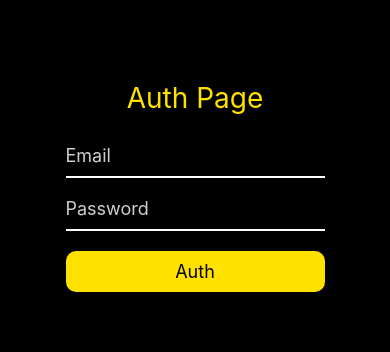
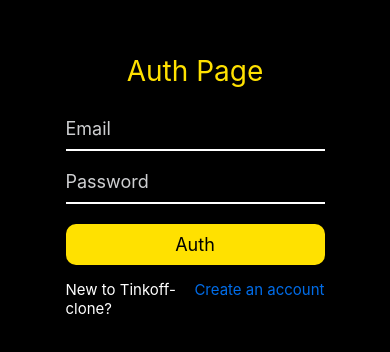
Before and after one commit to DOMININ/tinkoff-clone, a React Native app: screen /Auth in a window 390 px wide. Shown: the part 236-588 px from the top of the page. Built offline with nearby package versions, Linux system fonts and the light colour scheme; no server answers.

Commit message:
Added registration

```diff
--- a/context.tsx
+++ b/context.tsx
@@ -1,6 +1,13 @@
 import React, { useEffect, useState } from 'react';
-import { getAuth, onAuthStateChanged, signInWithEmailAndPassword, signOut, User } from 'firebase/auth';
-import { getFirestore, doc, getDoc, DocumentData } from 'firebase/firestore';
+import {
+  getAuth,
+  onAuthStateChanged,
+  signInWithEmailAndPassword,
+  signOut,
+  User,
+  createUserWithEmailAndPassword
+} from 'firebase/auth';
+import { getFirestore, doc, getDoc, DocumentData, setDoc } from 'firebase/firestore';
 import { Alert } from 'react-native';
 
 interface UserInfo {
@@ -13,6 +20,7 @@ interface ContextProps {
   userInfo: DocumentData,
   isLoading: boolean,
   handleLogin: (email: string, password: string) => Promise<void>,
+  handleRegister: (email: string, password: string) => Promise<void>,
   handleLogout: () => Promise<void>
   getUserData: (uid: string) => Promise<void>
 }
@@ -27,16 +35,24 @@ export const AuthProvider: React.FC = ({ children }) => {
   const auth = getAuth();
   const db = getFirestore();
 
+  const handleRegister = async (email: string, password: string) => {
+    setIsLoading(true);
+    await createUserWithEmailAndPassword(auth, email, password)
+    .then(async ({ user }) => {
+      setUser(user);
+      await setDoc(doc(db, 'users', user.uid), {
+        name: email
+      });
+    })
+    .catch((error) => Alert.alert('Failed register:', error))
+    .finally(() => setIsLoading(false));
+  };
+
   const handleLogin = async (email: string, password: string) => {
     setIsLoading(true);
     await signInWithEmailAndPassword(auth, email, password)
     .then(async ({ user }) => {
       setUser(user);
-
-      // for register
-      // await setDoc(doc(db, 'users', user.uid), {
-      //   name: 'testo'
-      // });
     })
     .catch((error) => Alert.alert('Failed login:', error))
     .finally(() => setIsLoading(false));
@@ -75,7 +91,16 @@ export const AuthProvider: React.FC = ({ children }) => {
     });
   }, []);
 
-  const value = { user, userInfo, isLoading, initializing, handleLogin, handleLogout, getUserData };
+  const value = {
+    user,
+    userInfo,
+    isLoading,
+    initializing,
+    handleLogin,
+    handleLogout,
+    getUserData,
+    handleRegister
+  };
 
   return <AuthContext.Provider value={value}>{children}</AuthContext.Provider>;
 };
--- a/screens/Auth.tsx
+++ b/screens/Auth.tsx
@@ -1,7 +1,7 @@
 import React, { useState } from 'react';
 import styled from 'styled-components/native';
 import { YellowButton } from '../components/YellowButton';
-import { Keyboard, TouchableWithoutFeedback } from 'react-native';
+import { Keyboard, TouchableOpacity, TouchableWithoutFeedback } from 'react-native';
 import { useAuth } from '../hooks/useAuth';
 import { Loader } from '../components/Loader';
 
@@ -12,7 +12,8 @@ interface Data {
 
 export const Auth = () => {
   const [data, setData] = useState<Data>({} as Data);
-  const { handleLogin, isLoading } = useAuth();
+  const [isLoginPage, setIsLoginPage] = useState(true);
+  const { handleLogin, handleRegister, isLoading } = useAuth();
 
   if (isLoading) {
     return <Loader />;
@@ -22,7 +23,7 @@ export const Auth = () => {
     <TouchableWithoutFeedback onPress={() => Keyboard.dismiss()}>
       <Container>
         <Wrapper>
-          <Title>Auth Page</Title>
+          <Title>{isLoginPage ? 'Auth Page' : 'Register Page'}</Title>
           <Input
             onChangeText={(value) => setData(prevState => ({ ...prevState, email: value }))}
             value={data.email}
@@ -38,7 +39,27 @@ export const Auth = () => {
             secureTextEntry
             style={{ marginBottom: 20 }}
           />
-          <YellowButton text="Auth" onPress={() => handleLogin(data.email, data.password)} />
+          <YellowButton
+            text={isLoginPage ? 'Auth' : 'Register'}
+            onPress={() =>
+              isLoginPage
+                ? handleLogin(data.email, data.password)
+                : handleRegister(data.email, data.password)}
+          />
+
+          <LinkButtonWrapper>
+            <LinkButtonText>
+              {isLoginPage ? 'New to Tinkoff-clone?' : 'Already have an account?'}
+            </LinkButtonText>
+            <TouchableOpacity
+              activeOpacity={0.5}
+              onPress={() => setIsLoginPage((prevState) => !prevState)}
+            >
+              <LinkButtonTextAction>
+                {isLoginPage ? ' Create an account' : ' Sign in'}
+              </LinkButtonTextAction>
+            </TouchableOpacity>
+          </LinkButtonWrapper>
         </Wrapper>
       </Container>
     </TouchableWithoutFeedback>
@@ -72,3 +93,20 @@ const Input = styled.TextInput`
   border-bottom-width: 2px;
   font-size: 18px;
 `;
+
+const LinkButtonWrapper = styled.View`
+  margin-top: 15px;
+  flex-direction: row;
+  text-align: right;
+  justify-content: flex-end;
+`;
+
+const LinkButtonText = styled.Text`
+  font-size: 15px;
+  color: #ffffff;
+`;
+
+const LinkButtonTextAction = styled.Text`
+  font-size: 15px;
+  color: #006ce8;
+`;
```
